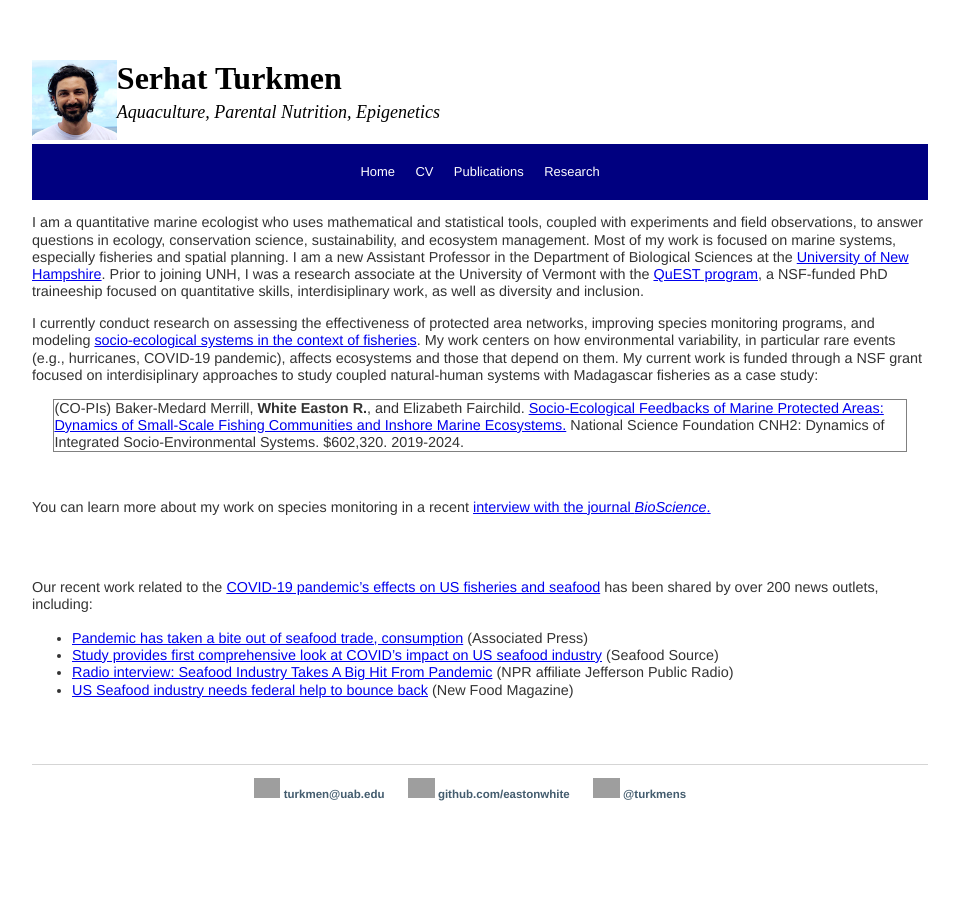
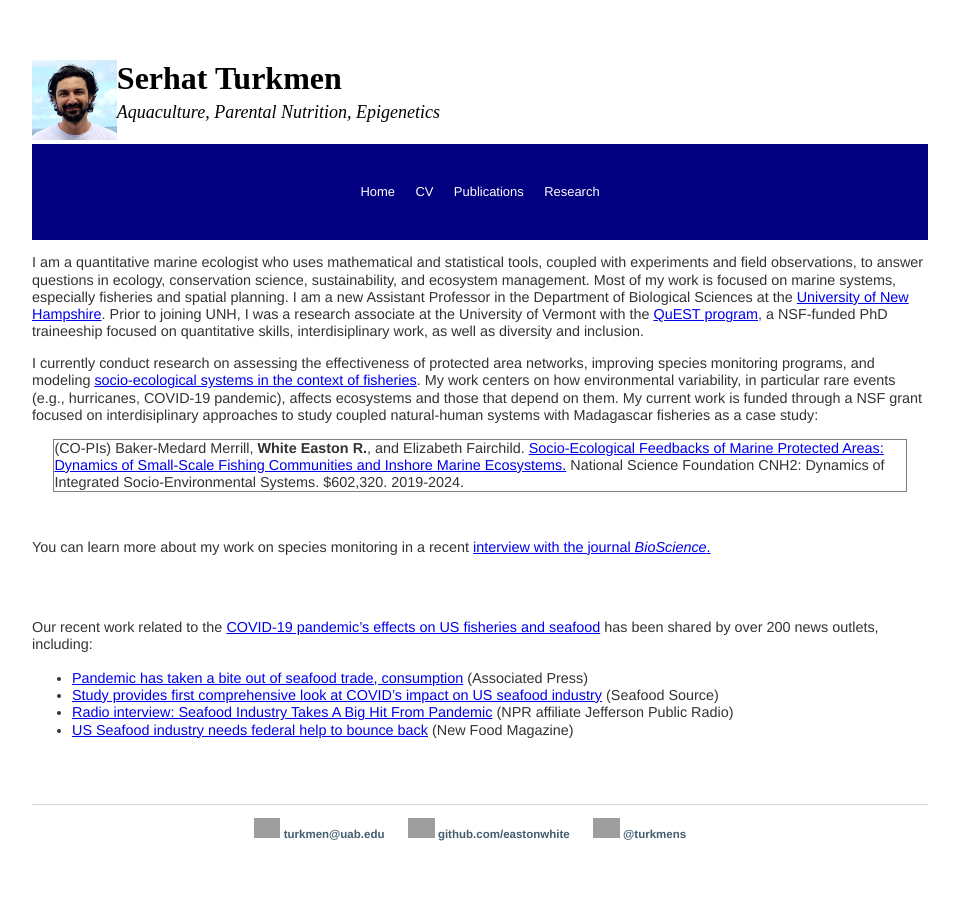
Before and after one commit to s3rhat/s3rhat, a Jekyll site: the page built from index.md, in a window 1280 px wide. Shown: the whole page, without its empty margins (160-1119 px from the left). Built offline with Jekyll 4.4.1, drawn with Linux system fonts in a browser that asks for light colours; grey boxes are pictures that could not be loaded.

Commit message:
Update main.css

```diff
--- a/css/main.css
+++ b/css/main.css
@@ -13,8 +13,8 @@ nav ul{
 }
 
 nav ul li {
-    line-height:40px;
-    height: 40px;
+    line-height:80px;
+    height: 80px;
     display: inline;
 }
 
```
